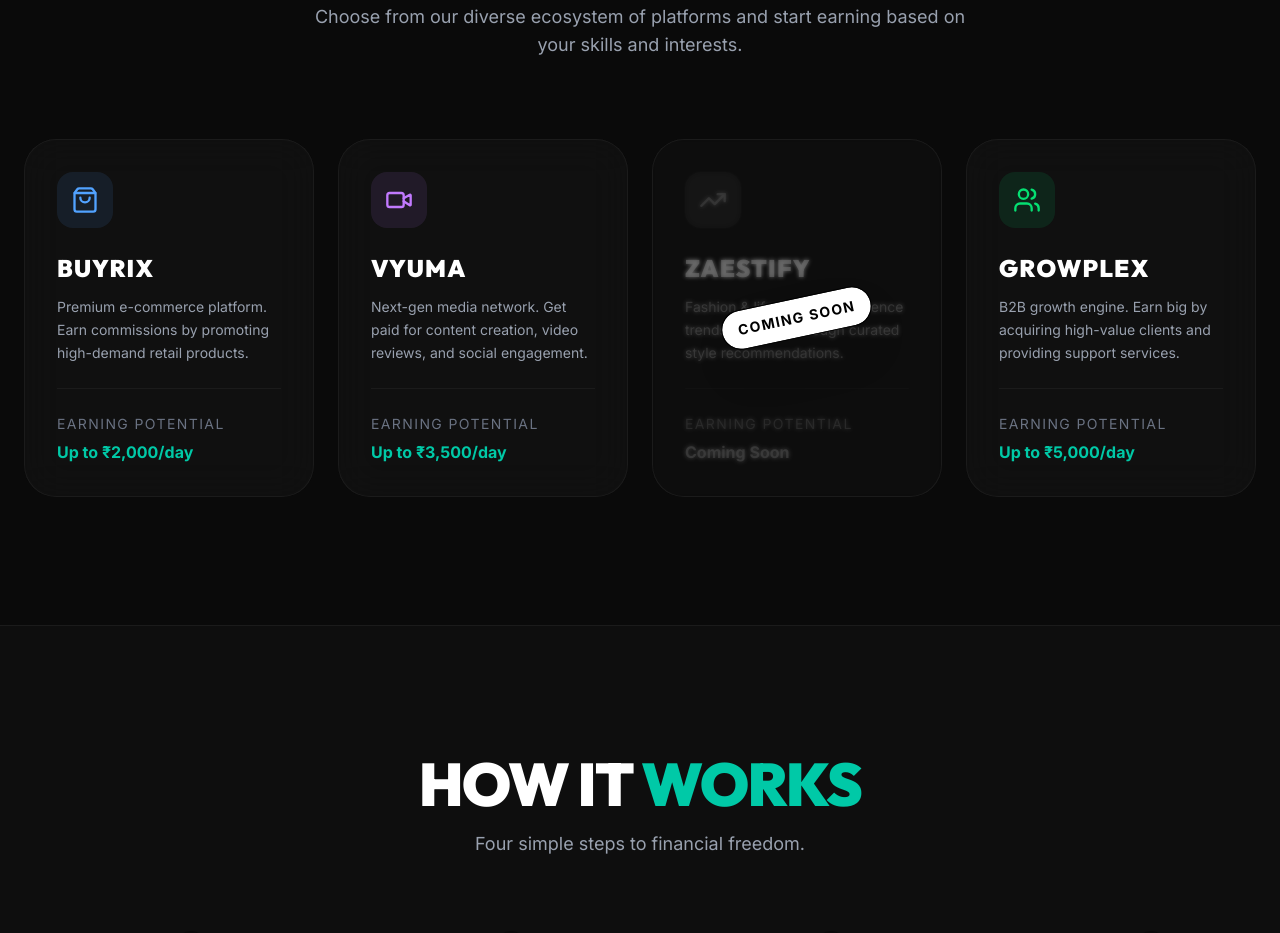
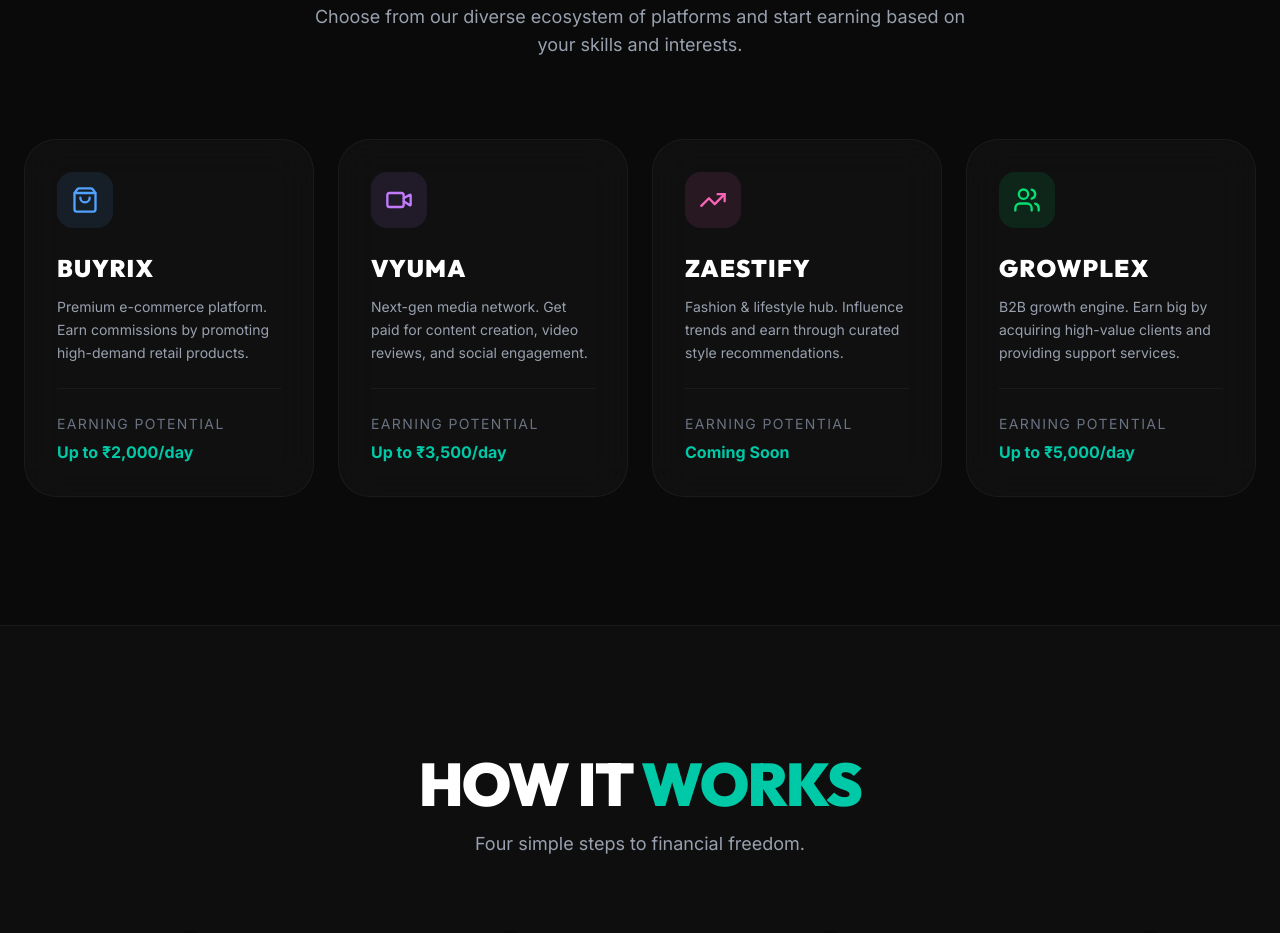
Before and after one commit to Harsha9949-max/WORKPLEX01, a React (Vite) app: page / in a window 1280 px wide. Shown: the part 1180-2113 px from the top of the page. Built offline with nearby package versions, Linux system fonts and the light colour scheme; no server answers; the database is empty.

Commit message:
fix: allow access to upcoming ventures on landing page
Remove the hardcoded block on "coming soon" ventures to ensure users can view and interact with these entries on the landing page.

```diff
--- a/src/pages/LandingPage.tsx
+++ b/src/pages/LandingPage.tsx
@@ -208,7 +208,6 @@ export default function LandingPage() {
   ];
 
   const isVentureClosed = (vId: string, vName?: string, isActive?: boolean, isComingSoon?: boolean) => {
-    if (isComingSoon) return true;
     const isBlocked = regConfig?.blockedVentureIds?.some(
       (blockedId: string) =>
         blockedId?.toLowerCase() === vId?.toLowerCase() ||
```
